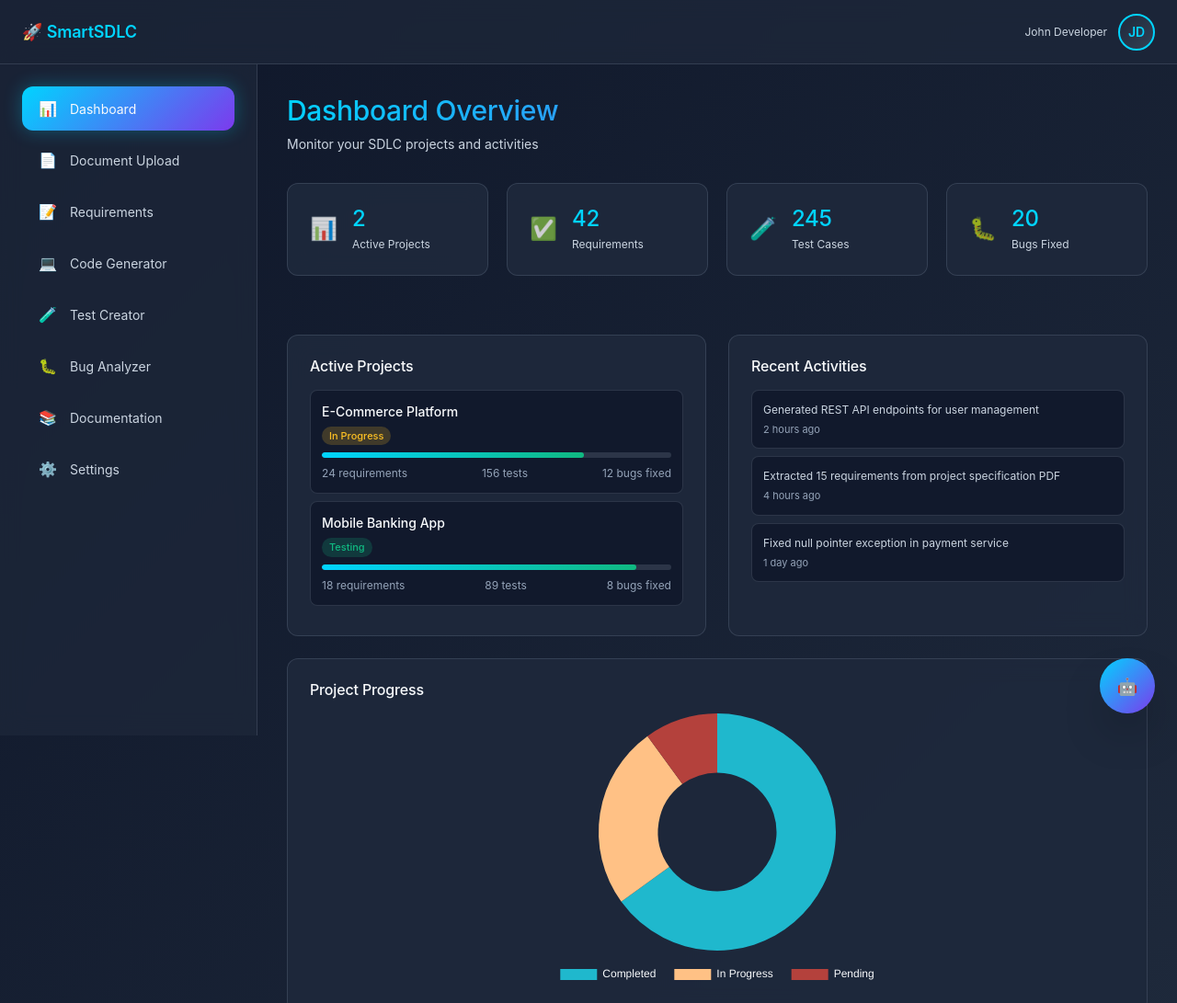
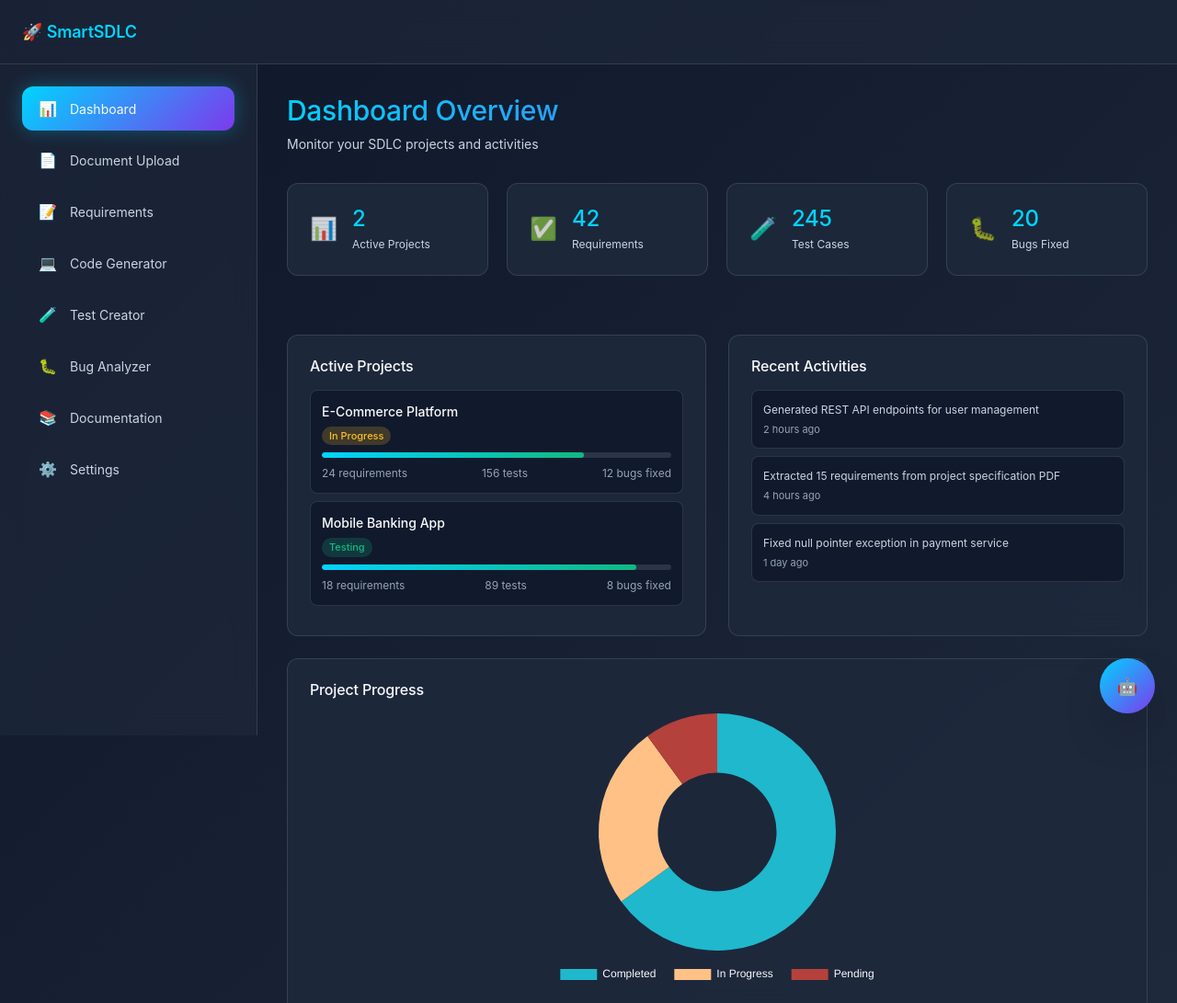
Before and after one commit to vishnu200520/IBM-course-, a plain HTML site: page index.html in a window 1280 px wide. Shown: the top 1091 px of the page at 92% size. Drawn offline with nearby package versions, Linux system fonts and the light colour scheme; a web font is replaced by a local one.

Commit message:
Update index.html

```diff
--- a/index.html
+++ b/index.html
@@ -16,12 +16,7 @@
         <div class="nav-content">
             <div class="logo">
                 <h2>🚀 SmartSDLC</h2>
-            </div>
-            <div class="user-info">
-                <span class="user-name">John Developer</span>
-                <div class="user-avatar">JD</div>
-            </div>
-        </div>
+
     </nav>
 
     <!-- Sidebar Navigation -->
```
